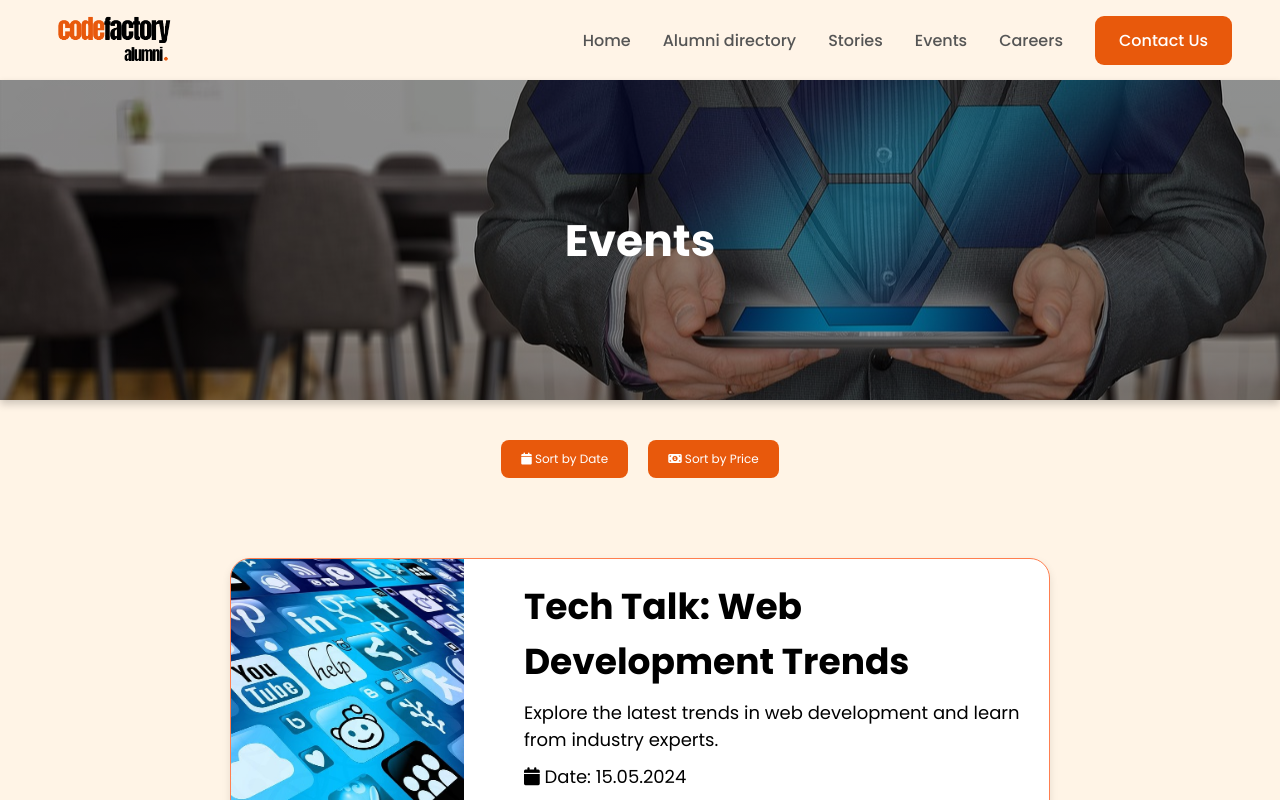
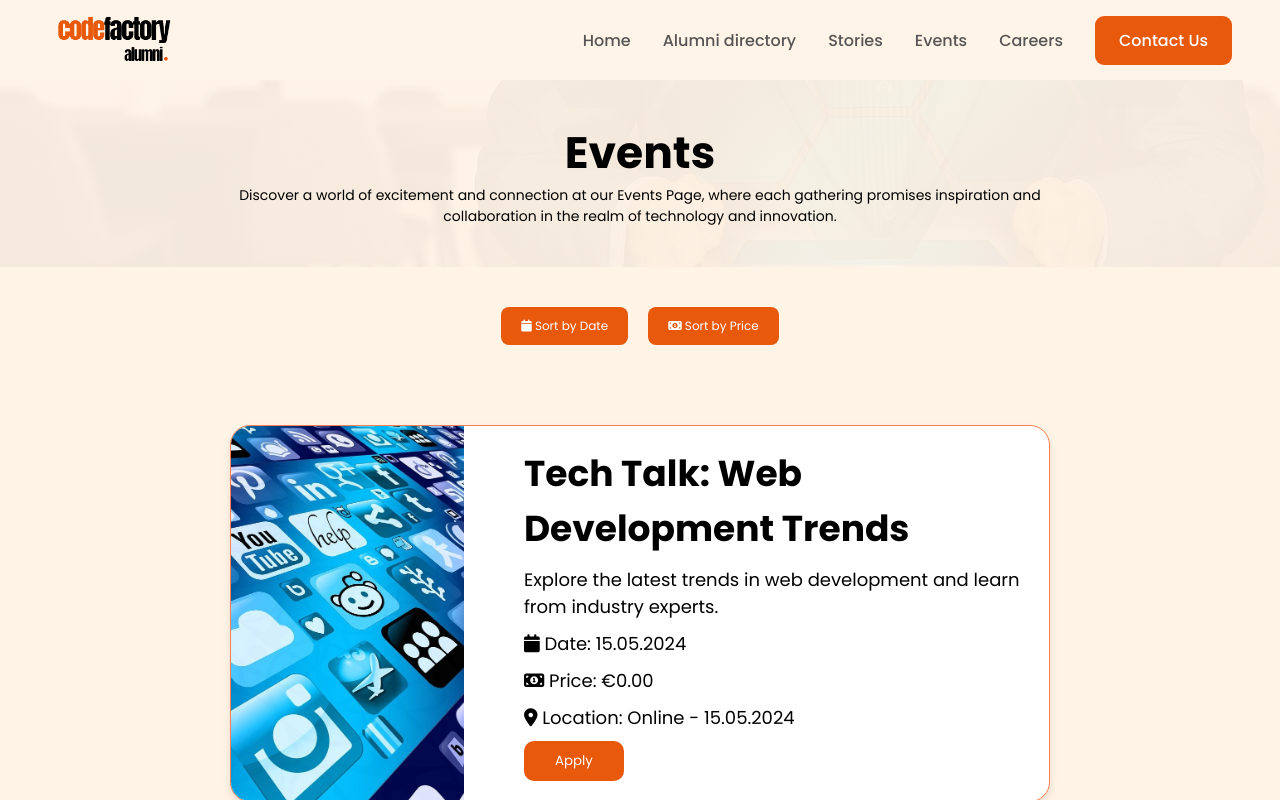
Before and after one commit to TheDarkLord23/Alumni, an Angular app: page /events in a window 1280 px wide. Shown: the top 800 px of the page. Built offline with nearby package versions, Linux system fonts and the light colour scheme.

Commit message:
hero change

```diff
--- a/src/app/events-page/events-page.component.html
+++ b/src/app/events-page/events-page.component.html
@@ -7,39 +7,49 @@
 </button>
 
 <div class="wrapper">
-
   <section class="hero-event">
+    <div class="hero-text">
       <h1>Events</h1>
+      <p>
+        Discover a world of excitement and connection at our Events Page, where
+        each gathering promises inspiration and collaboration in the realm of
+        technology and innovation.
+      </p>
+    </div>
   </section>
 
-
   <div class="container">
-
     <div class="sorting-buttons">
-            <button (click)="sortByDate()"><i class="fa-solid fa-calendar"></i> Sort by Date</button>
-            <button (click)="sortByPrice()"><i class="fa-solid fa-money-bill-1"></i> Sort by Price</button>
+      <button (click)="sortByDate()">
+        <i class="fa-solid fa-calendar"></i> Sort by Date
+      </button>
+      <button (click)="sortByPrice()">
+        <i class="fa-solid fa-money-bill-1"></i> Sort by Price
+      </button>
     </div>
 
     <div *ngFor="let event of events" class="holder">
       <div class="card">
         <div class="card-flex">
-
           <div class="card-top-img">
-                        <img src="{{event.image}}" alt="{{ event.title }}">
+            <img src="{{ event.image }}" alt="{{ event.title }}" />
           </div>
           <div class="card-top-info">
-
-                        <h4>{{event.title}}</h4>
-                        <p>{{event.description}}</p>
-                        <p><i class="fa-solid fa-calendar"></i> Date: {{event.date}}</p>
-                        <p> <i class="fa-solid fa-money-bill-1"></i> Price: {{event.price | currency : "EUR"}}</p>
-                        <p><i class="fa-solid fa-location-dot"></i> Location:
-                            {{event.location}} - {{event.date}}</p>
+            <h4>{{ event.title }}</h4>
+            <p>{{ event.description }}</p>
+            <p><i class="fa-solid fa-calendar"></i> Date: {{ event.date }}</p>
+            <p>
+              <i class="fa-solid fa-money-bill-1"></i> Price:
+              {{ event.price | currency : "EUR" }}
+            </p>
+            <p>
+              <i class="fa-solid fa-location-dot"></i> Location:
+              {{ event.location }} - {{ event.date }}
+            </p>
             <button class="price">Apply</button>
           </div>
         </div>
-
-            </div>
-
       </div>
     </div>
+  </div>
+</div>
--- a/src/app/events-page/events-page.component.scss
+++ b/src/app/events-page/events-page.component.scss
@@ -31,29 +31,38 @@
   }
 
   .hero-event {
-        background-image: linear-gradient(rgba(0, 0, 0, 0.4), rgba(0, 0, 0, 0.4)), url(../../assets/img/MeetingHero.jpg);
-        height: 40vh;
+    background-image: linear-gradient(
+        to bottom right,
+        rgba(255, 244, 230, 0.95),
+        rgb(255, 244, 230, 0.95)
+      ),
+      url(../../assets/img/MeetingHero.jpg);
+    // height: 40vh;
     width: 100%;
     background-repeat: no-repeat;
     background-size: cover;
     background-position: center;
     display: flex;
+    flex-direction: column;
     align-items: center;
     justify-content: center;
-        color: #fff;
+    color: #000;
+    // text-shadow: #000 -1px 2px;
     text-align: center;
     padding: 4rem;
 
-        box-shadow: 0 4px 8px rgba(0, 0, 0, 0.2); // Add box-shadow
+    // box-shadow: 0 4px 8px rgba(0, 0, 0, 0.2); // Add box-shadow
   }
 
+  .hero-text {
+    width: 70%;
+  }
   .container {
     width: 80%;
     display: flex;
     align-items: center;
     flex-direction: column;
     gap: 4rem;
-
   }
 
   .holder {
@@ -97,8 +106,7 @@
         img {
           width: 100%;
           height: 100%;
-                    object-fit: cover;
-                    ; // Ensure the image covers the entire container
+          object-fit: cover; // Ensure the image covers the entire container
         }
 
         // Add a subtle hover effect
@@ -166,16 +174,9 @@
     &:hover {
       box-shadow: 0 8px 16px rgba(0, 0, 0, 0.2);
     }
-
-
-
-
   }
 
-
-
   @media screen and (max-width: 1000px) {
-
     .holder {
       justify-content: center;
     }
@@ -207,7 +208,6 @@
 
           p {
             font-size: 1.8rem;
-
           }
         }
 
@@ -223,13 +223,9 @@
           }
         }
       }
-
     }
 
     // Add a subtle overall hover effect
-
-
-
   }
 
   // .card {
@@ -253,7 +249,6 @@
 
   //         .card-top-info {
 
-
   //             text-align: center;
 
   //             h4 {
@@ -272,11 +267,7 @@
 
 // }
 
-
-
-
 // }
-
 
 // }
 // }
@@ -296,7 +287,6 @@
   &:hover {
     background-color: var(--buttonbackgroundHover);
   }
-
 }
 
 .show-scrollTop {
```
Lines whose indentation alone changed are shown as unchanged.
